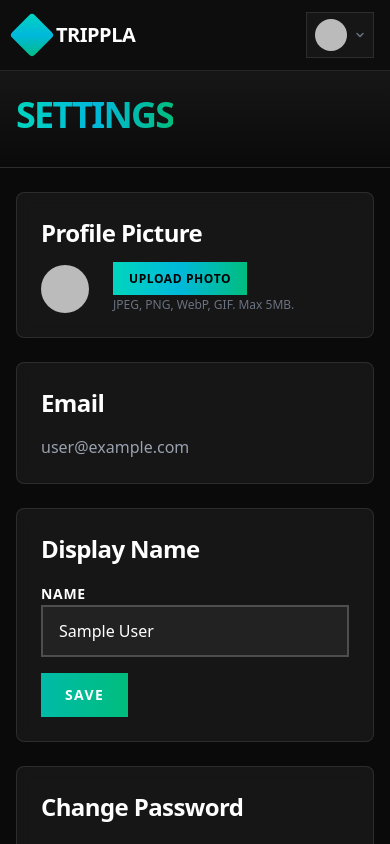
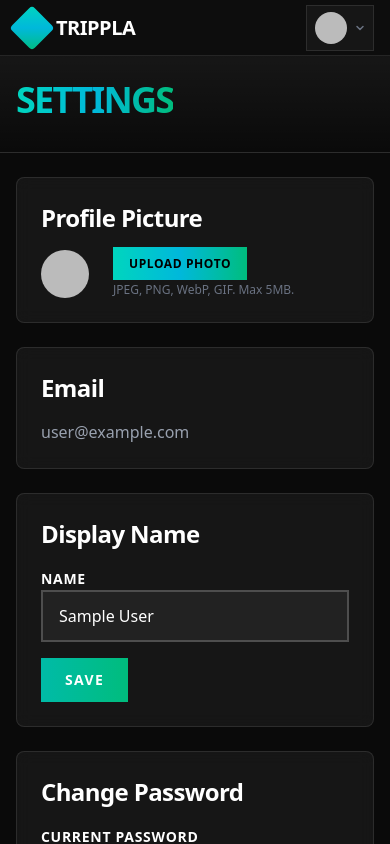
Before and after one commit to TB-Ape/trippla, a Next.js app: page /en/settings in a window 390 px wide. Shown: the top 844 px of the page. Built offline with nearby package versions, Linux system fonts and the light colour scheme; no server answers; the database is empty; sample sign-in values are in the browser's storage.

Commit message:
feat: add fixed height and mobile menu toggle to AppHeader

```diff
--- a/src/components/AppHeader.tsx
+++ b/src/components/AppHeader.tsx
@@ -2,7 +2,7 @@
 
 import { useRef, useState, useEffect } from "react";
 import { useParams, useRouter } from "next/navigation";
-import { Settings as SettingsIcon } from "lucide-react";
+import { Settings as SettingsIcon, Menu } from "lucide-react";
 import { useSession, signOut } from "next-auth/react";
 import { useTranslations, useLocale } from "next-intl";
 import { LocaleLink as Link } from "@/components/LocaleLink";
@@ -11,13 +11,12 @@ import { useKeyboardShortcuts } from "@/hooks/useKeyboardShortcuts";
 import { KeyboardShortcutsHelp } from "@/components/KeyboardShortcutsHelp";
 
 interface AppHeaderProps {
-  /** When provided, renders back-link mode instead of user dropdown */
   backHref?: string;
-  /** Label for the back link. Defaults to ← Back */
   backLabel?: string;
+  onMobileMenuToggle?: () => void;
 }
 
-export function AppHeader({ backHref, backLabel }: AppHeaderProps) {
+export function AppHeader({ backHref, backLabel, onMobileMenuToggle }: AppHeaderProps) {
   const t = useTranslations();
   const { data: session } = useSession();
   const [open, setOpen] = useState(false);
@@ -56,13 +55,24 @@ export function AppHeader({ backHref, backLabel }: AppHeaderProps) {
   }, [open]);
 
   return (
-    <header className="border-b border-white/10 bg-[#0d0d0d] px-4 md:px-8 py-3 md:py-4">
-      <div className="flex justify-between items-center">
+    <header className="border-b border-white/10 bg-[#0d0d0d] px-4 md:px-8 h-14">
+      <div className="flex justify-between items-center h-full">
         {/* Logo */}
-        <Link href="/trips" className="flex items-center gap-2">
-          <div className="w-8 h-8 md:w-10 md:h-10 bg-gradient-to-br from-teal-400 via-cyan-500 to-emerald-500 rounded-sm rotate-45" />
-          <span className="text-xl md:text-2xl font-bold tracking-tight">{t("common.appName")}</span>
-        </Link>
+        <div className="flex items-center">
+          {onMobileMenuToggle && (
+            <button
+              onClick={onMobileMenuToggle}
+              className="sm:hidden p-1 -ml-1 mr-2 hover:bg-white/5 transition-colors"
+              aria-label="Open menu"
+            >
+              <Menu size={20} className="text-gray-400" />
+            </button>
+          )}
+          <Link href="/trips" className="flex items-center gap-2">
+            <div className="w-8 h-8 md:w-10 md:h-10 bg-gradient-to-br from-teal-400 via-cyan-500 to-emerald-500 rounded-sm rotate-45" />
+            <span className="text-xl md:text-2xl font-bold tracking-tight">{t("common.appName")}</span>
+          </Link>
+        </div>
 
         {/* Right side */}
         {backHref ? (
```
